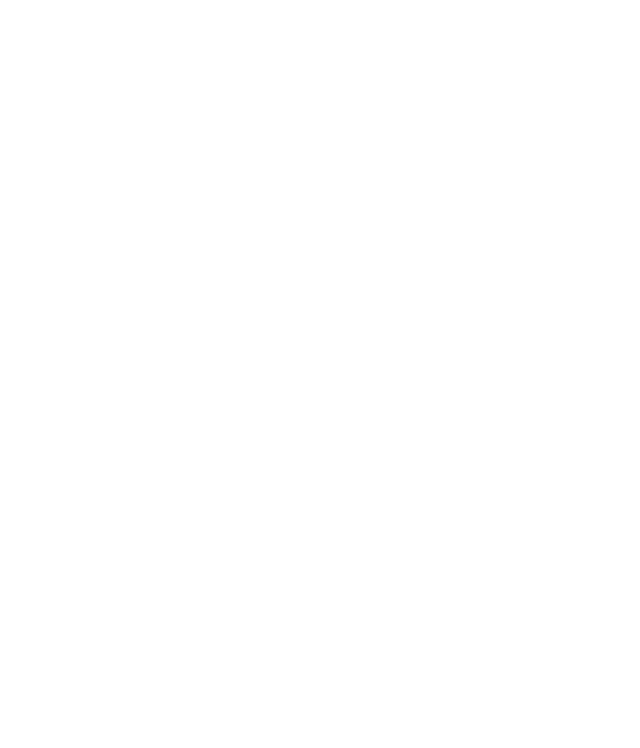
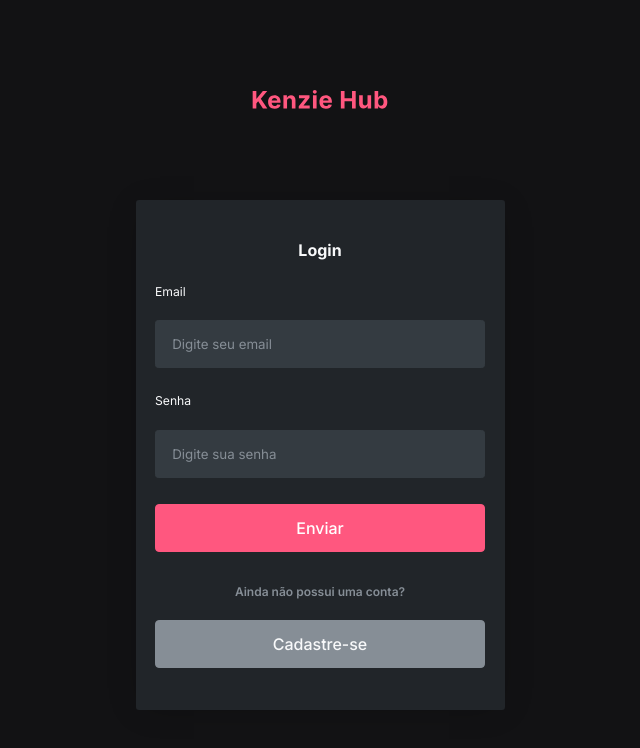
Before and after one commit to Kenzie-Academy-Brasil-Developers/react-entrega-s2-kenzie-hub-debcorrea, a React (Create React App) app: page /login in a window 1280 px wide. Shown: the top 748 px of the page, without its empty margins (320-960 px from the left). Built offline with nearby package versions, Linux system fonts and the light colour scheme.

Commit message:
feat: Login page created with form verifications

```diff
--- a/public/index.html
+++ b/public/index.html
@@ -8,6 +8,12 @@
     <meta
       name="description"
       content="Web site created using create-react-app"
+    />
+    <link rel="preconnect" href="https://fonts.googleapis.com" />
+    <link rel="preconnect" href="https://fonts.gstatic.com" crossorigin />
+    <link
+      href="https://fonts.googleapis.com/css2?family=Inter:wght@400;500;600;700&display=swap"
+      rel="stylesheet"
     />
     <link rel="apple-touch-icon" href="%PUBLIC_URL%/logo192.png" />
     <!--
--- a/src/App.css
+++ b/src/App.css
@@ -0,0 +1,11 @@
+.App {
+  width: 100vw;
+  height: 100vh;
+
+  display: flex;
+  flex-direction: column;
+  align-items: center;
+  justify-content: space-evenly;
+
+  background-color: #121214;
+}
--- a/src/App.js
+++ b/src/App.js
@@ -1,8 +1,12 @@
 import "./App.css";
+import Routes from "./Routes";
+import { GlobalStyle } from "./Style/global";
 
 function App() {
   return (
   <div className="App">
+    <GlobalStyle />
+    <Routes />
   </div>
   );
 }
--- /dev/null
+++ b/src/Components/Form/style.js
@@ -0,0 +1,112 @@
+import styled from "styled-components";
+
+export const StyledForm = styled.form`
+  width: ${(props) => `${props.width}px`};
+
+  display: flex;
+  flex-direction: column;
+  gap: 21.35px;
+
+  @media (min-width: 425px) {
+    width: ${(props) => `${props.lgWidth}px`};
+
+    gap: 26.67px;
+  }
+`;
+
+export const InputContainer = styled.div`
+  display: flex;
+  flex-direction: column;
+  gap: 17.9px;
+
+  width: 100%;
+
+  label {
+    font-size: 10px;
+    font-weight: 400;
+    color: #f8f9fa;
+  }
+
+  input {
+    height: ${(props) => `${props.height}px`};
+
+    color: #f8f9fa;
+
+    background-color: #343b41;
+
+    border: 0.97px solid #343b41;
+    border-radius: 3.21px;
+    padding-left: 13px;
+
+    &::placeholder {
+      color: #868e96;
+    }
+
+    &:focus {
+      border: #f8f9fa;
+    }
+  }
+
+  @media (min-width: 425px) {
+    gap: 22.33px;
+
+    label {
+      font-size: 12.18px;
+    }
+
+    input {
+      height: ${(props) => `${props.lgHeight}px`};
+
+      padding-left: 16.24px;
+    }
+  }
+`;
+
+export const StyledButton = styled.button`
+  width: 100%;
+  height: ${(props) => `${props.height}px`};
+
+  background-color: ${(props) => props.background};
+
+  font-weight: 500;
+  font-size: ${(props) => `${props.size}px`};
+  color: ${(props) => props.color};
+
+  border: 1.22px solid ${(props) => props.background};
+  border-radius: 4.06px;
+
+  @media (min-width: 425px) {
+    height: ${(props) => `${props.lgHeight}px`};
+
+    font-size: ${(props) => `${props.lgSize}px`};
+  }
+`;
+
+export const BottomContainer = styled.div`
+  width: 264.66px;
+
+  display: flex;
+  flex-direction: column;
+  align-items: center;
+  gap: 17.65px;
+
+  margin-top: 4.4px;
+
+  span {
+    font-size: 9.6px;
+    font-weight: 600;
+    color: #868e96;
+  }
+
+  @media (min-width: 425px) {
+    width: 330px;
+
+    gap: 22px;
+
+    margin-top: 5.5px;
+
+    span {
+      font-size: 12px;
+    }
+  }
+`;
--- /dev/null
+++ b/src/Pages/Login/index.jsx
@@ -0,0 +1,121 @@
+import { StyledContainer, StyledHeader, Title } from "../../Style/global";
+import Logo from "../../Assets/Logo.svg";
+import {
+  BottomContainer,
+  InputContainer,
+  StyledButton,
+  StyledForm,
+} from "../../Components/Form/style";
+
+import * as yup from "yup";
+import { useForm } from "react-hook-form";
+import { yupResolver } from "@hookform/resolvers/yup";
+import { useHistory } from "react-router-dom";
+
+const Login = () => {
+  const history = useHistory();
+
+  const schema = yup.object().shape({
+    email: yup.string().required("Campo obrigatório").email("Email inválido"),
+    password: yup
+      .string()
+      .required("Campo obrigatório")
+      .min(6, "Mínimo 6 caracteres"),
+  });
+
+  const {
+    register,
+    handleSubmit,
+    formState: { errors },
+  } = useForm({ resolver: yupResolver(schema) });
+
+  const login = (user) => {
+    console.log(user);
+  };
+
+  return (
+    <>
+      <StyledHeader width={101} height={14} lgWidth={144} lgHeight={20}>
+        <img src={Logo} alt="Logo da Kenzie Hub em rosa" />
+      </StyledHeader>
+
+      <main>
+        <StyledContainer
+          width={296}
+          lgWidth={369}
+          gap={22.83}
+          lgGap={28.46}
+          paddingH={33.69}
+          paddingW={17.65}
+          lgPaddingH={42}
+          lgPaddingW={22}
+        >
+          <Title size={14.4} width={39} lgsize={18} lgWidth={49}>
+            Login
+          </Title>
+
+          <StyledForm
+            onSubmit={handleSubmit(login)}
+            width={264.66}
+            lgWidth={330}
+          >
+            <InputContainer height={38.5} lgHeight={48}>
+              <label htmlFor="email">
+                Email {errors.email && `- ${errors.email.message}`}
+              </label>
+
+              <input
+                id="email"
+                placeholder="Digite seu email"
+                {...register("email")}
+              />
+            </InputContainer>
+
+            <InputContainer height={38.5} lgHeight={48}>
+              <label htmlFor="password">
+                Senha {errors.password && `- ${errors.password.message}`}
+              </label>
+
+              <input
+                id="password"
+                type="password"
+                placeholder="Digite sua senha"
+                {...register("password")}
+              />
+            </InputContainer>
+
+            <StyledButton
+              type="submit"
+              height={38.5}
+              lgHeight={48}
+              background="#ff577f"
+              size={12.8}
+              lgSize={16}
+              color="#ffffff"
+            >
+              Enviar
+            </StyledButton>
+          </StyledForm>
+
+          <BottomContainer>
+            <span>Ainda não possui uma conta?</span>
+
+            <StyledButton
+              onClick={() => history.push("/")}
+              height={38.5}
+              lgHeight={48}
+              background="#868e96"
+              size={12.8}
+              lgSize={16}
+              color="#f8f9fa"
+            >
+              Cadastre-se
+            </StyledButton>
+          </BottomContainer>
+        </StyledContainer>
+      </main>
+    </>
+  );
+};
+
+export default Login;
--- /dev/null
+++ b/src/Routes/index.jsx
@@ -0,0 +1,19 @@
+import { Switch, Route } from "react-router-dom";
+
+import Login from "../Pages/Login";
+
+const Routes = () => {
+  return (
+    <Switch>
+      <Route exact path="/">
+        Cadastro
+      </Route>
+
+      <Route path="/login">
+        <Login />
+      </Route>
+    </Switch>
+  );
+};
+
+export default Routes;
--- /dev/null
+++ b/src/Style/global.js
@@ -0,0 +1,109 @@
+import styled, { createGlobalStyle } from "styled-components";
+
+export const GlobalStyle = createGlobalStyle`
+  *{
+    box-sizing: border-box;
+    font-family: 'Inter', sans-serif;
+  }
+
+  button{
+    cursor: pointer;
+  }
+
+  /* http://meyerweb.com/eric/tools/css/reset/
+   v2.0 | 20110126
+   License: none (public domain)
+  */
+
+  html, body, div, span, applet, object, iframe,
+  h1, h2, h3, h4, h5, h6, p, blockquote, pre,
+  a, abbr, acronym, address, big, cite, code,
+  del, dfn, em, img, ins, kbd, q, s, samp,
+  small, strike, strong, sub, sup, tt, var,
+  b, u, i, center,
+  dl, dt, dd, ol, ul, li,
+  fieldset, form, label, legend,
+  table, caption, tbody, tfoot, thead, tr, th, td,
+  article, aside, canvas, details, embed,
+  figure, figcaption, footer, header, hgroup,
+  menu, nav, output, ruby, section, summary,
+  time, mark, audio, video {
+    margin: 0;
+    padding: 0;
+    border: 0;
+    font-size: 100%;
+    vertical-align: baseline;
+  }
+
+  /* HTML5 display-role reset for older browsers */
+  article, aside, details, figcaption, figure,
+  footer, header, hgroup, menu, nav, section {
+    display: block;
+  }
+
+  body {
+    line-height: 1;
+  }
+
+  ol, ul, li {
+    list-style: none;
+  }
+`;
+
+export const StyledHeader = styled.header`
+  display: flex;
+
+  img {
+    width: ${(props) => `${props.width}px`};
+    height: ${(props) => `${props.height}px`};
+  }
+
+  @media (min-width: 425px) {
+    img {
+      width: ${(props) => `${props.lgWidth}px`};
+      height: ${(props) => `${props.lgHeight}px`};
+    }
+  }
+`;
+
+export const StyledContainer = styled.div`
+  width: ${(props) => `${props.width}px`};
+
+  display: flex;
+  flex-direction: column;
+  align-items: center;
+  gap: ${(props) => `${props.gap}px`};
+
+  padding: ${(props) => `${props.paddingH}px ${props.paddingW}px`};
+
+  background-color: #212529;
+
+  border-radius: 3.21px;
+
+  box-shadow: 0px 3.20867px 32.0867px -8.02168px rgba(0, 0, 0, 0.25);
+
+  overflow: ${(props) => props.overflow};
+  scrollbar-width: none;
+
+  @media (min-width: 425px) {
+    width: ${(props) => `${props.lgWidth}px`};
+
+    gap: ${(props) => `${props.lgGap}px`};
+
+    padding: ${(props) => `${props.lgPaddingH}px ${props.lgPaddingW}px`};
+  }
+`;
+
+export const Title = styled.h1`
+  font-size: ${(props) => props.size};
+  font-weight: 700;
+  color: #f8f9fa;
+
+  width: ${(props) => props.width};
+
+  @media (min-width: 425px) {
+    font-size: ${(props) => props.lgSize};
+
+    width: ${(props) => props.lgWidth};
+  }
+`;
--- a/src/index.js
+++ b/src/index.js
@@ -1,13 +1,16 @@
-import React from 'react';
-import ReactDOM from 'react-dom/client';
-import './index.css';
-import App from './App';
-import reportWebVitals from './reportWebVitals';
+import React from "react";
+import ReactDOM from "react-dom/client";
+import { BrowserRouter } from "react-router-dom";
+import reportWebVitals from "./reportWebVitals";
+import "./index.css";
+import App from "./App";
 
-const root = ReactDOM.createRoot(document.getElementById('root'));
+const root = ReactDOM.createRoot(document.getElementById("root"));
 root.render(
   <React.StrictMode>
-    <App />
+    <BrowserRouter>
+      <App />
+    </BrowserRouter>
   </React.StrictMode>
 );
 
```
Also changed, not shown: src/Assets/Logo.svg (added).
